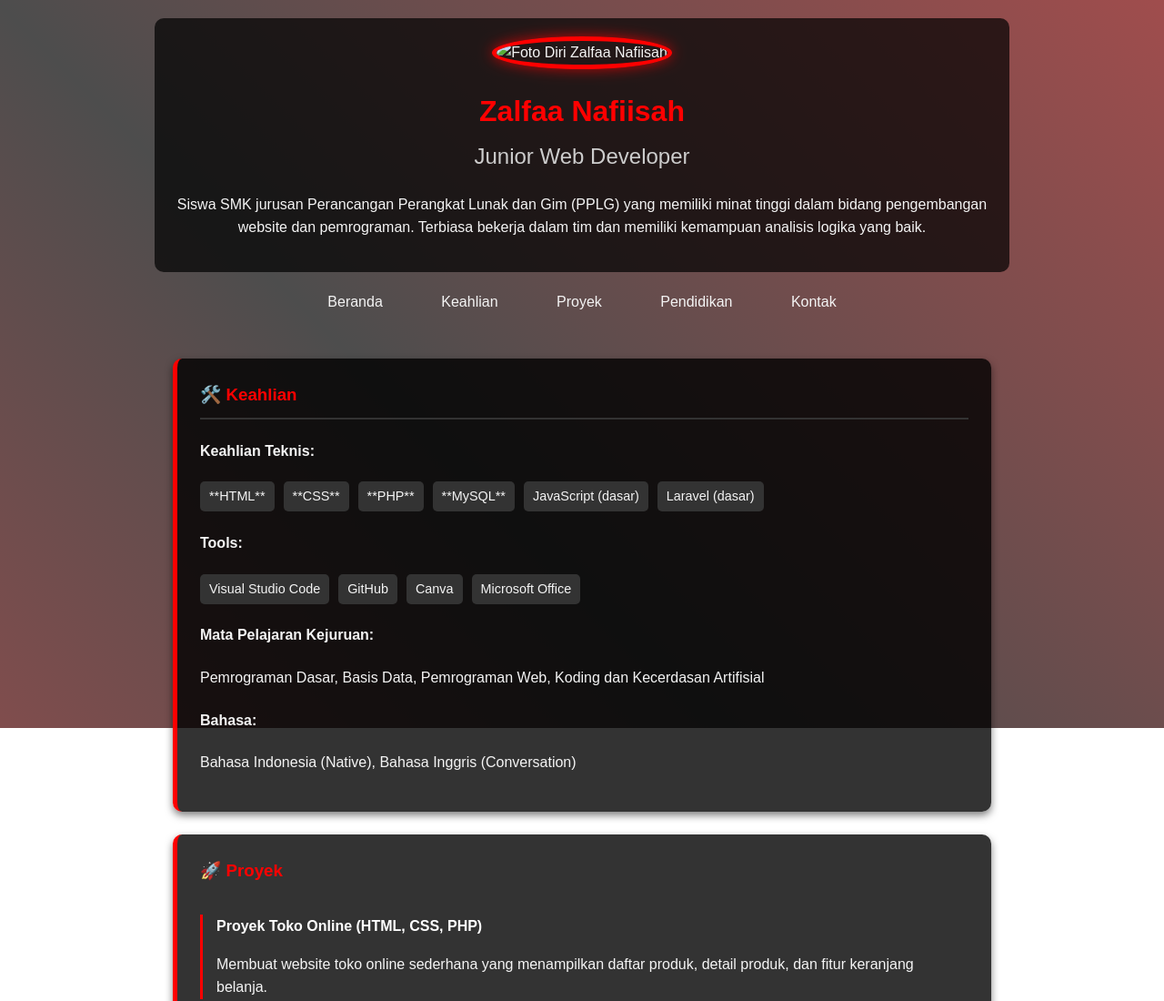
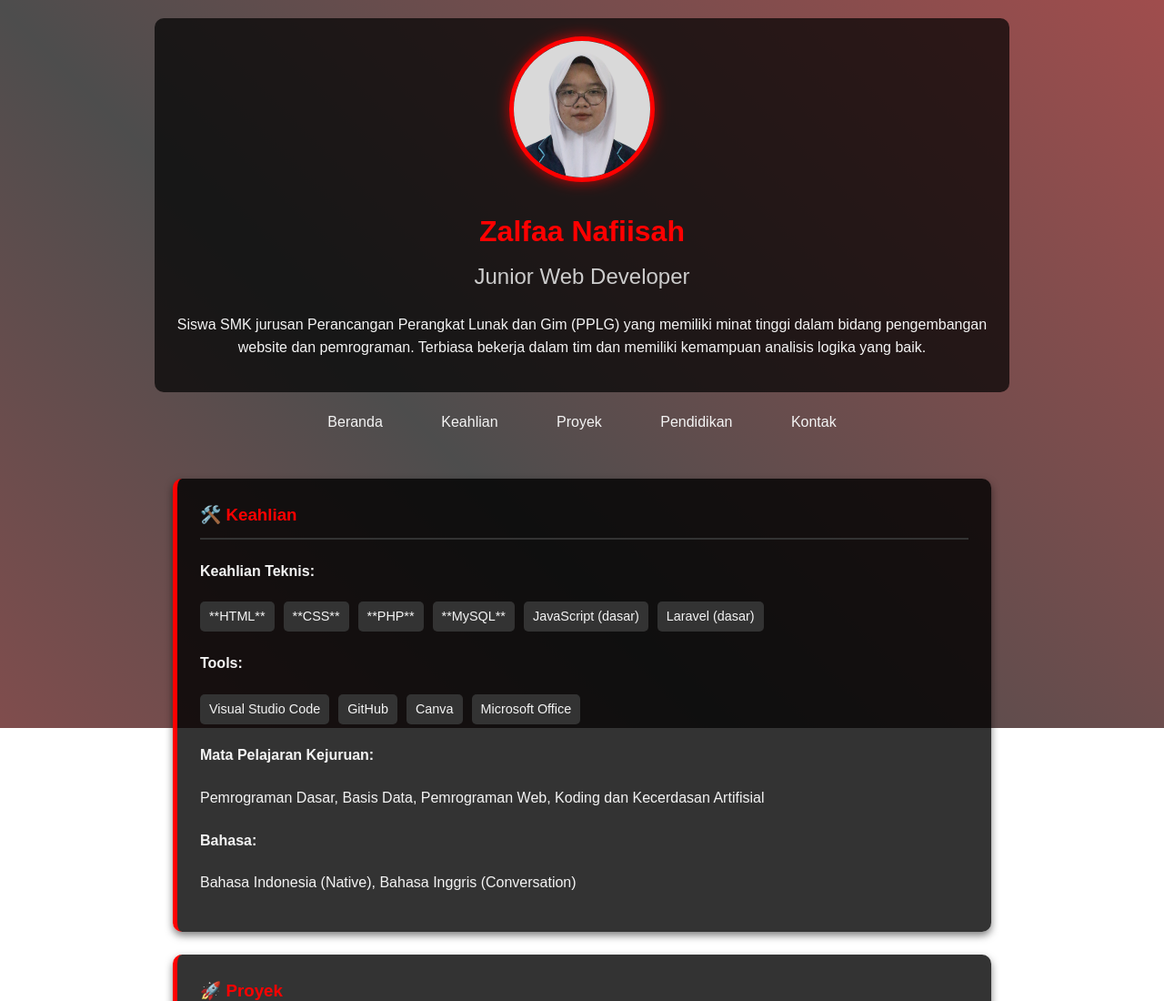
Before and after one commit to zalfa4nafi/zalfa4nafi.github.io, a plain HTML site: page index.html in a window 1280 px wide. Shown: the top 1100 px of the page at 91% size. Drawn offline with Linux system fonts and the light colour scheme.

Commit message:
Update profile image file extension from JPG to PNG

```diff
--- a/index.html
+++ b/index.html
@@ -180,7 +180,7 @@
 
     <header id="beranda" class="container">
         <div class="profil">
-            <img src="Zalfaa Nafiisah.jpg" alt="Foto Diri Zalfaa Nafiisah" class="foto-profil">
+            <img src="Zalfaa Nafiisah.PNG" alt="Foto Diri Zalfaa Nafiisah" class="foto-profil">
             <h1>Zalfaa Nafiisah</h1>
             <h2>Junior Web Developer</h2>
             <p>Siswa SMK jurusan Perancangan Perangkat Lunak dan Gim (PPLG) yang memiliki minat tinggi dalam bidang pengembangan website dan pemrograman. Terbiasa bekerja dalam tim dan memiliki kemampuan analisis logika yang baik.</p>
```
